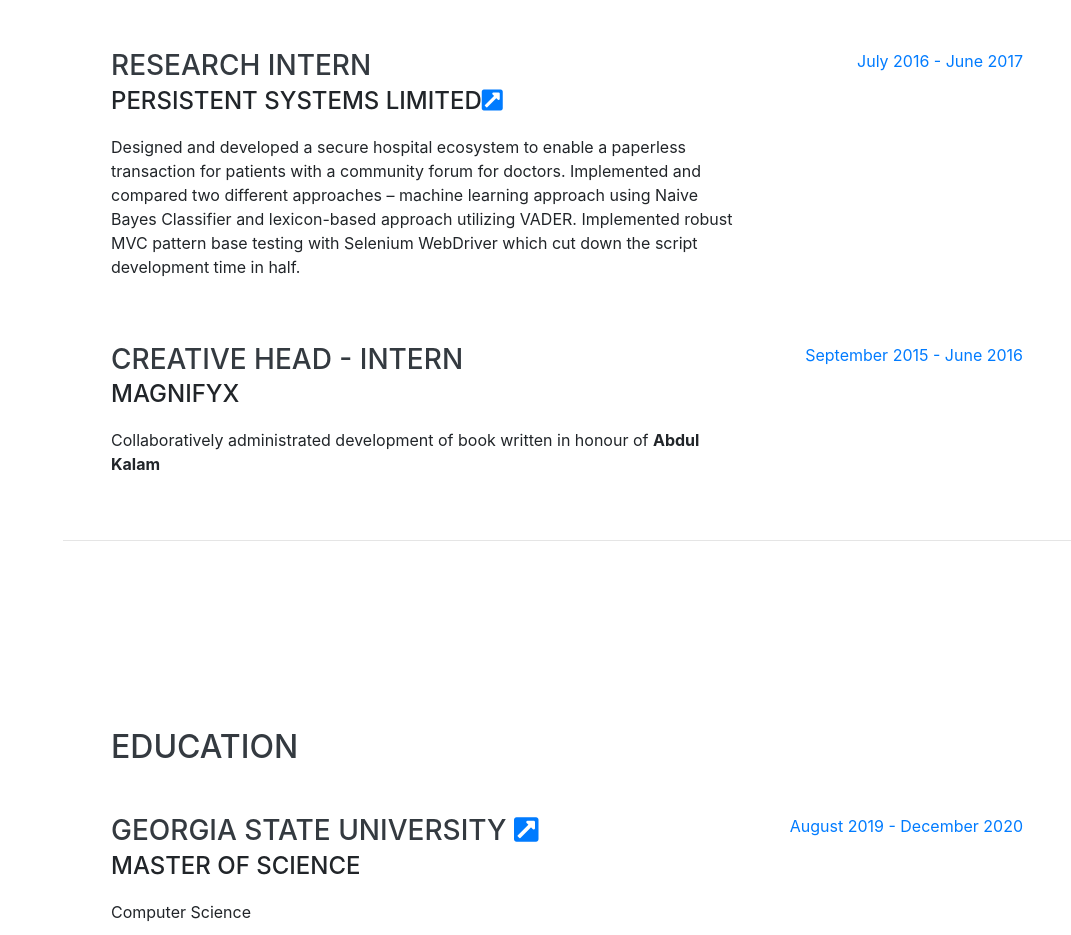
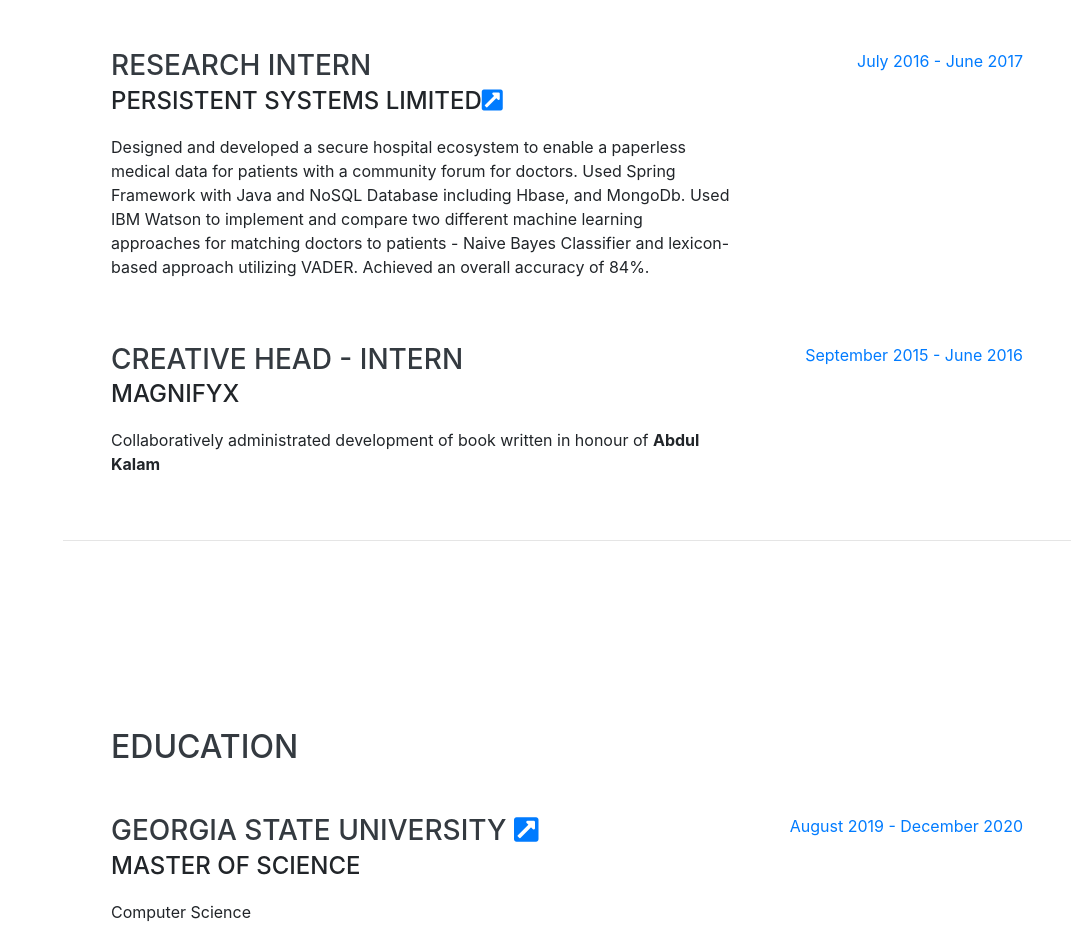
Before and after one commit to shivanibhoite/shivanibhoite.github.io, a website with bundled scripts: page index.html in a window 1280 px wide. Shown: the part 1700-2635 px from the top of the page, without its empty margins (209-1280 px from the left). Built offline with nearby package versions, Linux system fonts and the light colour scheme; a web font is replaced by a local one.

Commit message:
Update index.html

```diff
--- a/index.html
+++ b/index.html
@@ -143,7 +143,8 @@
             <h3 class="mb-0">Research Intern</h3>
             <div class="subheading mb-3">Persistent Systems Limited<a href="https://www.persistent.com"
                 target="_blank"><i class="fas fa-external-link-square-alt"></i></a></div>
-            <p> Designed and developed a secure hospital ecosystem to enable a paperless transaction for patients with a community forum for doctors. Implemented and compared two different approaches – machine learning approach using Naive Bayes Classifier and lexicon-based approach utilizing VADER. Implemented robust MVC pattern base testing with Selenium WebDriver which cut down the script development time in half.</p>
+            <p> Designed and developed a secure hospital ecosystem to enable a paperless medical data for patients with a community forum for doctors. Used Spring Framework with Java and NoSQL Database including Hbase, and MongoDb. Used IBM Watson to implement and compare two different machine learning approaches for matching doctors to patients - Naive Bayes Classifier and lexicon-based approach utilizing VADER. Achieved an overall accuracy of 84%.
+</p>
           </div>
           <div class="resume-date text-md-right">
             <span class="text-primary">July 2016 - June 2017</span>
```
